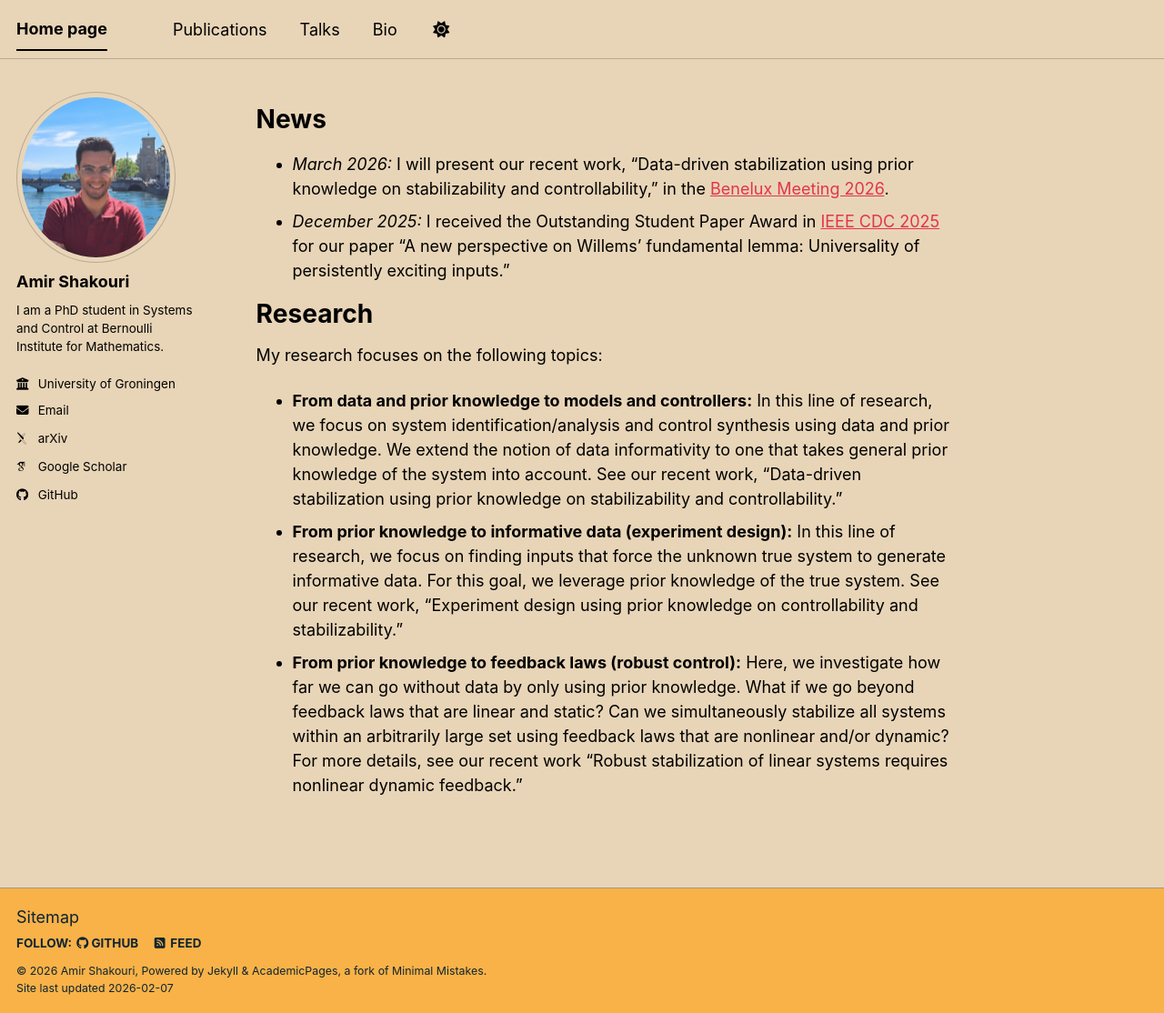
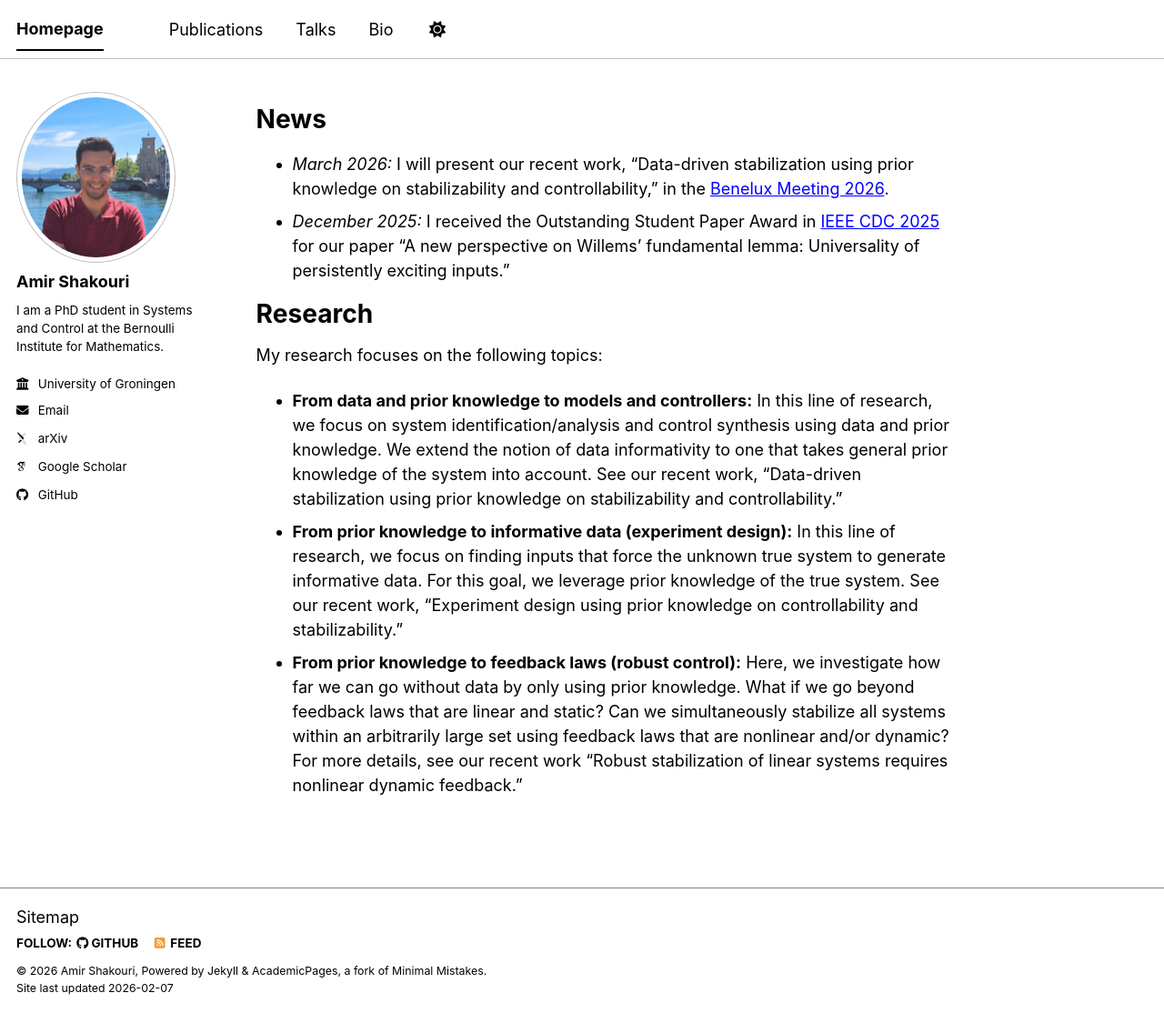
Before and after one commit to a-shakouri/a-shakouri.github.io, a Jekyll site: the page built from _pages/about.md, in a window 1280 px wide and 1114 px high. Shown: the whole window at 91% size. Built offline with Jekyll 4.4.1, drawn with Linux system fonts in a browser that asks for light colours; some web fonts are replaced; a script bundle is joined from its source files by our own code; library files that are not in the unit come from our copies.

Commit message:
Update _config.yml

```diff
--- a/_config.yml
+++ b/_config.yml
@@ -8,8 +8,8 @@
 
 # Basic Site Settings
 locale                   : "en-US"
-site_theme               : "sunrise" # The available themes options are "default", "air", "sunrise", "mint", "dirt" and "contrast"
-title                    : "Home page"
+site_theme               : "contrast" # The available themes options are "default", "air", "sunrise", "mint", "dirt" and "contrast"
+title                    : "Homepage"
 title_separator          : "-"
 name                     : &name "Amir Shakouri"
 description              : &description "My personal website"   # Update this with a general description of your site, this is the default if not overridden by a page
@@ -26,7 +26,7 @@ author:
   avatar           : "20230810_144750.jpg"
   name             : "Amir Shakouri"
   pronouns         : # example: "she/her"
-  bio              : "I am a PhD student in Systems and Control at Bernoulli Institute for Mathematics."
+  bio              : "I am a PhD student in Systems and Control at the Bernoulli Institute for Mathematics."
   location         :
   employer         : "University of Groningen"
   uri              : # URL
```
